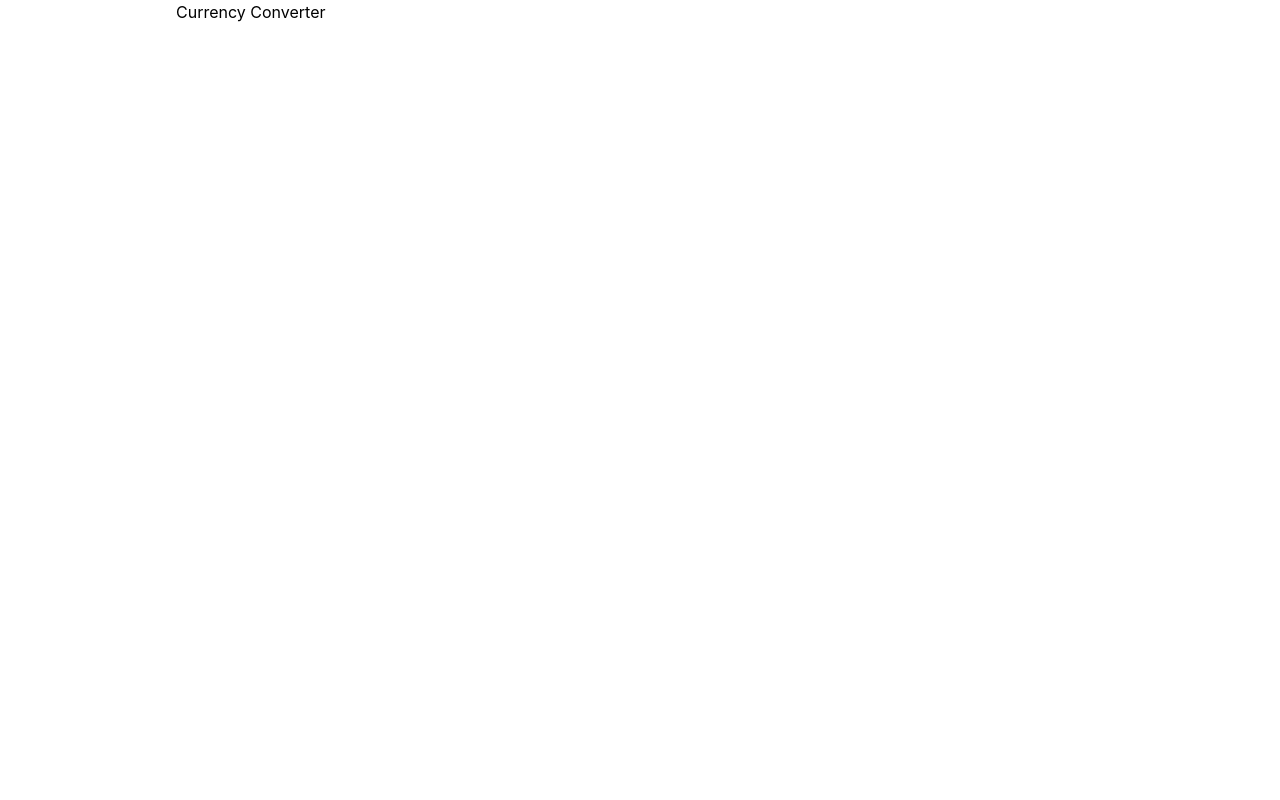
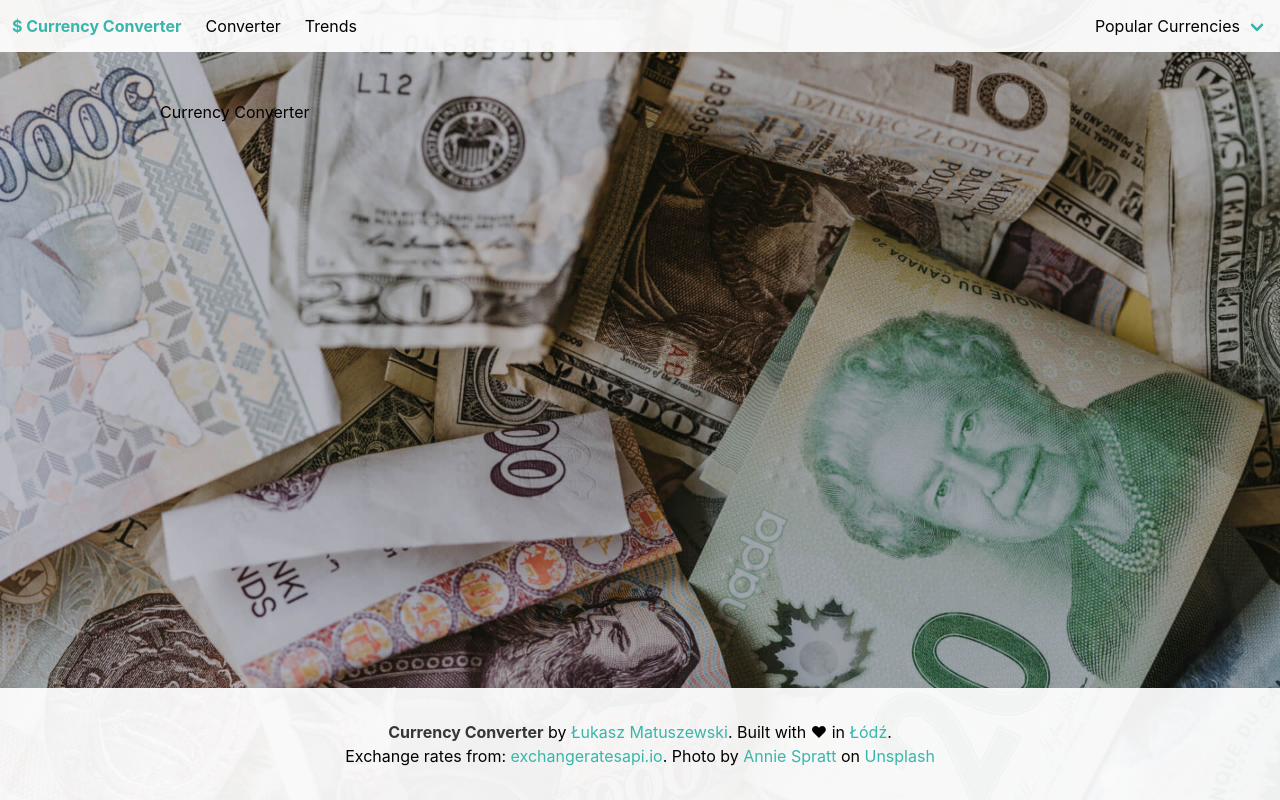
Before and after one commit to LucasMatuszewski/currency-converter, a React (Create React App) app: page / in a window 1280 px wide. Built offline with nearby package versions, Linux system fonts and the light colour scheme.

Commit message:
Add Layout with Navbar, Footer, Background + Helmet Title

```diff
--- a/package.json
+++ b/package.json
@@ -10,11 +10,13 @@
     "@types/node": "^12.19.3",
     "@types/react": "^16.9.55",
     "@types/react-dom": "^16.9.9",
+    "@types/react-helmet": "^6.1.0",
     "@types/react-router-dom": "^5.1.6",
     "bulma": "^0.9.1",
     "node-sass": "^4.14.1",
     "react": "^17.0.1",
     "react-dom": "^17.0.1",
+    "react-helmet": "^6.1.0",
     "react-router-dom": "^5.2.0",
     "react-scripts": "4.0.0",
     "typescript": "^4.0.5",
--- /dev/null
+++ b/src/components/Layout/Layout.tsx
@@ -0,0 +1,115 @@
+import React, { useState } from 'react';
+import { Helmet } from 'react-helmet';
+import { Link } from 'react-router-dom';
+
+import './layout.scss';
+
+interface LayoutProps {
+  title?: string;
+}
+
+const Layout: React.FC<LayoutProps> = ({
+  children,
+  title = 'Currency Converter',
+}) => {
+  const [isMenuActive, setIsMenuActive] = useState(false);
+
+  const handleMenuToggle = () => {
+    setIsMenuActive((prevState: boolean) => !prevState);
+  };
+  return (
+    <div className="layout-container">
+      <Helmet>
+        <title>{title}</title>
+      </Helmet>
+      <nav className="navbar" role="navigation" aria-label="main navigation">
+        <div className="navbar-brand">
+          <Link className="navbar-item" to="/">
+            <h2>$ Currency Converter</h2>
+          </Link>
+          <span
+            role="button"
+            className={`navbar-burger burger${
+              isMenuActive ? ' is-active' : ''
+            }`}
+            aria-label="menu"
+            aria-expanded="false"
+            data-target="mainNavbar"
+            onClick={handleMenuToggle}
+          >
+            <span aria-hidden="true"></span>
+            <span aria-hidden="true"></span>
+            <span aria-hidden="true"></span>
+          </span>
+        </div>
+
+        <div
+          id="mainNavbar"
+          className={`navbar-menu${isMenuActive ? ' is-active' : ''}`}
+        >
+          <div className="navbar-start">
+            <Link to="/" className="navbar-item is-tab">
+              Converter
+            </Link>
+            <Link to="/trends" className="navbar-item is-tab">
+              Trends
+            </Link>
+          </div>
+
+          <div className="navbar-end">
+            <div className="navbar-item has-dropdown is-hoverable">
+              <span className="navbar-link">Popular Currencies</span>
+
+              <div className="navbar-dropdown">
+                <Link to="/currency/usd" className="navbar-item">
+                  USD
+                </Link>
+                <Link to="/currency/eur" className="navbar-item">
+                  EUR
+                </Link>
+                <Link to="/currency/sek" className="navbar-item">
+                  SEK
+                </Link>
+                <Link to="/currency/pln" className="navbar-item">
+                  PLN
+                </Link>
+              </div>
+            </div>
+          </div>
+        </div>
+      </nav>
+
+      <section className="section">
+        <div className="container">{children}</div>
+      </section>
+
+      <footer className="footer">
+        <div className="content has-text-centered">
+          <p>
+            <strong>Currency Converter</strong> by{' '}
+            <a href="https://www.linkedin.com/in/lukaszmatuszewski/">
+              Łukasz Matuszewski
+            </a>
+            . Built with ❤ in{' '}
+            <a href="https://www.youtube.com/watch?v=QEUb9byI1V8">Łódź</a>.
+            <br />
+            Exchange rates from:{' '}
+            <a href="http://exchangeratesapi.io/">exchangeratesapi.io</a>.{' '}
+            <span>
+              Photo by{' '}
+              <a href="https://unsplash.com/@anniespratt?utm_source=unsplash&amp;utm_medium=referral&amp;utm_content=creditCopyText">
+                Annie Spratt
+              </a>{' '}
+              on{' '}
+              <a href="https://unsplash.com/s/photos/currency?utm_source=unsplash&amp;utm_medium=referral&amp;utm_content=creditCopyText">
+                Unsplash
+              </a>
+            </span>
+          </p>
+        </div>
+      </footer>
+    </div>
+  );
+};
+
+export default Layout;
--- /dev/null
+++ b/src/components/Layout/layout.scss
@@ -0,0 +1,19 @@
+@import '../../theme.scss';
+
+.layout-container {
+  background-image: url('./background.jpg');
+  background-position: top;
+  background-size: cover;
+  height: 100vh;
+  display: flex;
+  flex-direction: column;
+  justify-content: space-between;
+}
+
+.navbar-brand h2 {
+  font-weight: 700;
+}
+
+.section {
+  height: 100%;
+}
--- a/src/pages/Converter/Converter.tsx
+++ b/src/pages/Converter/Converter.tsx
@@ -1,10 +1,11 @@
 import React from 'react';
+import Layout from '../../components/Layout/Layout';
 
 function Converter() {
   return (
-    <div className="container px-4">
+    <Layout>
       <h1>Currency Converter</h1>
-    </div>
+    </Layout>
   );
 }
 
--- a/src/pages/NotFound/NotFound.tsx
+++ b/src/pages/NotFound/NotFound.tsx
@@ -1,10 +1,11 @@
 import React from 'react';
+import Layout from '../../components/Layout/Layout';
 
 function NotFound() {
   return (
-    <div>
+    <Layout title="Page Not Found - Currency Converter">
       <h1>Page Not Found</h1>
-    </div>
+    </Layout>
   );
 }
 
--- a/src/theme.scss
+++ b/src/theme.scss
@@ -3,6 +3,7 @@
 // Brand colors
 $green: #38b6ab;
 $black: #000;
+$transparent: #ffffffee;
 
 // Update Bulma's global variables
 $grey-dark: #595959;
@@ -11,7 +12,7 @@ $grey-light: #f5f6fb;
 $red: #e9374e;
 $primary: $green;
 $info: $black;
-$link: $grey;
+$link: $green;
 $text: $black;
 $body-color: $black;
 $widescreen-enabled: false;
@@ -21,6 +22,9 @@ $fullhd-enabled: false;
 $input-border-color: transparent;
 $input-shadow: none;
 $label-weight: 400;
+$navbar-background-color: $transparent;
+$footer-background-color: $transparent;
+$footer-padding: 2rem 1.5rem 2rem !default;
 
 .is-centered {
   position: relative;
@@ -32,9 +36,12 @@ $label-weight: 400;
 @import '../node_modules/bulma/sass/utilities/_all.sass';
 @import '../node_modules/bulma/sass/base/_all.sass';
 @import '../node_modules/bulma/sass/helpers/_all.sass';
+@import '../node_modules/bulma/sass/layout/footer.sass';
+@import '../node_modules/bulma/sass/layout/section.sass';
 @import '../node_modules/bulma/sass/elements/button.sass';
 @import '../node_modules/bulma/sass/elements/container.sass';
 @import '../node_modules/bulma/sass/elements/box.sass';
 @import '../node_modules/bulma/sass/elements/title.sass';
 @import '../node_modules/bulma/sass/elements/other.sass';
+@import '../node_modules/bulma/sass/components/navbar.sass';
 @import '../node_modules/bulma/sass/form/_all.sass';
```
Also changed, not shown: src/components/Layout/background.jpg (added), 1 other file (tests, documents, lock files or other folders).
